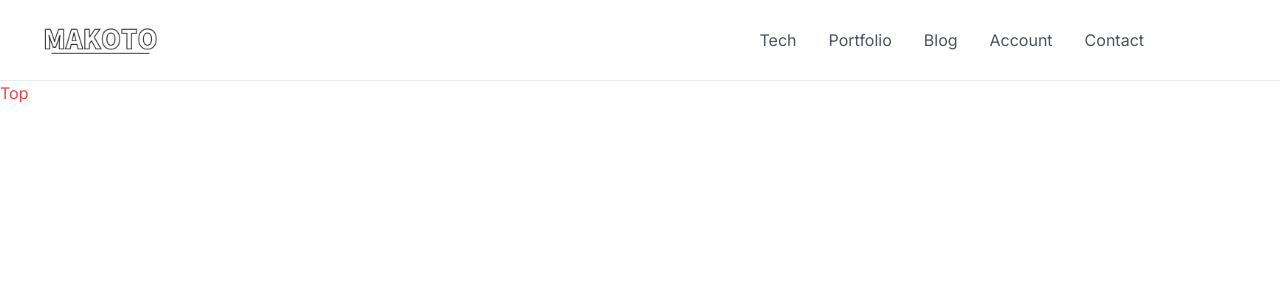
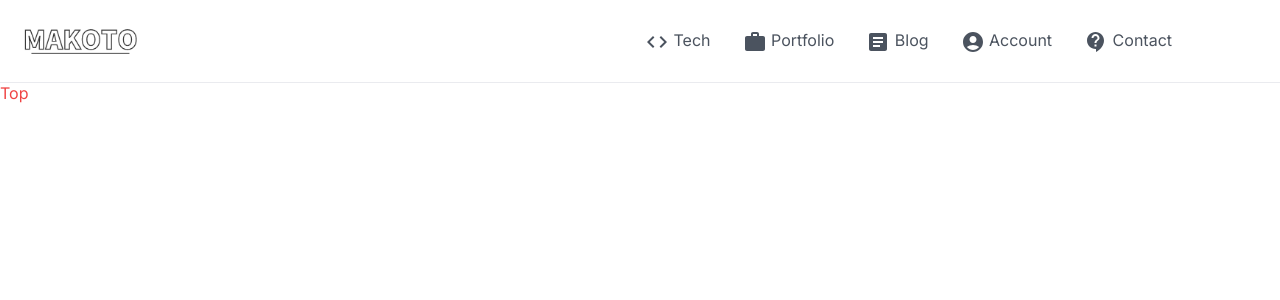
Before and after one commit to moat1/makotowebsite, a Next.js app: page / in a window 1280 px wide. Shown: the top 300 px of the page. Built offline with nearby package versions, Linux system fonts and the light colour scheme.

Commit message:
♻️ ヘッダーの修正

```diff
--- a/src/app/layout.tsx
+++ b/src/app/layout.tsx
@@ -1,8 +1,13 @@
 "use client";
 import "./globals.css";
 
+import AccountCircleIcon from "@mui/icons-material/AccountCircle";
+import ArticleIcon from "@mui/icons-material/Article";
 import CloseIcon from "@mui/icons-material/Close";
+import CodeIcon from "@mui/icons-material/Code";
+import ContactSupportIcon from "@mui/icons-material/ContactSupport";
 import MenuIcon from "@mui/icons-material/Menu";
+import WorkIcon from "@mui/icons-material/Work";
 import { Inter } from "next/font/google";
 import Image from "next/image";
 
@@ -22,18 +27,19 @@ const RootLayout = ({ children }: { children: React.ReactNode }) => {
   // ヘッダーメニューの情報
   type Props = {
     href: string;
+    icon: JSX.Element;
     pageName: string;
   }[];
 
   const HEADER_LINK: Props = [
-    { href: "tech", pageName: "Tech" },
-    { href: "portfolio", pageName: "Portfolio" },
-    { href: "blog", pageName: "Blog" },
-    { href: "account", pageName: "Account" },
-    { href: "contact", pageName: "Contact" },
+    { href: "tech", icon: <CodeIcon />, pageName: "Tech" },
+    { href: "portfolio", icon: <WorkIcon />, pageName: "Portfolio" },
+    { href: "blog", icon: <ArticleIcon />, pageName: "Blog" },
+    { href: "account", icon: <AccountCircleIcon />, pageName: "Account" },
+    { href: "contact", icon: <ContactSupportIcon />, pageName: "Contact" },
   ];
 
-  // ハンバーガーメニュー
+  // メニュー状態切り替え
   const toggle = () => {
     setHamburger((prevState) => !prevState);
   };
@@ -41,7 +47,7 @@ const RootLayout = ({ children }: { children: React.ReactNode }) => {
   return (
     <html lang="ja">
       <body className={inter.className}>
-        <header className="fixed left-0 top-0 z-20 flex w-full justify-between border-b-[1px] bg-white px-10 py-5 opacity-80">
+        <header className="fixed left-0 top-0 z-20 flex w-full justify-between border-b-[1px] bg-white py-5 pl-5 pr-3 opacity-80">
           {/* ロゴ */}
           <div className="flex">
             {hamburger === false ? (
@@ -55,15 +61,15 @@ const RootLayout = ({ children }: { children: React.ReactNode }) => {
             )}
           </div>
 
-          {/* 画面が768px以上の場合、ヘッダーにメニューを表示 */}
-          <div className="mx-20 flex max-md:hidden">
+          {/* 画面が920px以上の場合、ヘッダーにメニューを表示 */}
+          <div className="mx-20 flex max-pc:hidden">
             <ul className="m-auto flex">
               {HEADER_LINK.map((link) => {
                 return (
                   <li key={link.href}>
                     <Link href={link.href}>
-                      <div className="mx-2 p-2 text-gray-800 hover:text-blue-500">
-                        {link.pageName}
+                      <div className="mx-2 rounded-xl  p-2 text-gray-800 hover:text-blue-500 ">
+                        {link.icon} {link.pageName}
                       </div>
                     </Link>
                   </li>
@@ -72,12 +78,12 @@ const RootLayout = ({ children }: { children: React.ReactNode }) => {
             </ul>
           </div>
 
-          {/* 画面が768px未満の場合、ハンバーガーメニューを表示 */}
-          <div className="visible flex md:hidden" onClick={toggle}>
+          {/* 画面が920px未満の場合、ハンバーガーメニューを表示 */}
+          <div className="visible flex pc:hidden" onClick={toggle}>
             {hamburger ? (
-              <CloseIcon className="m-auto mx-2 h-10 w-10 rounded-3xl px-2 hover:bg-gray-100" />
+              <CloseIcon className="m-auto mx-2 h-10 w-10 rounded-3xl px-2 hover:bg-gray-200" />
             ) : (
-              <MenuIcon className="m-auto mx-2 h-10 w-10 rounded-3xl px-2 hover:bg-gray-100" />
+              <MenuIcon className="m-auto mx-2 h-10 w-10 rounded-3xl px-2 hover:bg-gray-200" />
             )}
           </div>
         </header>
@@ -85,13 +91,13 @@ const RootLayout = ({ children }: { children: React.ReactNode }) => {
         {/* ハンバーガーメニュークリック時に表示されるメニュー */}
         <div className="h-[81px]"></div>
         {hamburger ? (
-          <nav className="fixed top-0 z-10 h-[100vh] w-full bg-gray-100 pt-[81px] md:hidden">
+          <nav className="fixed top-0 z-10 h-[100vh] w-full bg-gray-200 pt-[81px] pc:hidden">
             <ul className="flex h-full flex-col p-[10vh] text-xl text-gray-700">
               {HEADER_LINK.map((link) => {
                 return (
                   <li key={link.href} className="m-auto hover:text-blue-500">
                     <Link href={link.href} onClick={toggle}>
-                      {link.pageName}
+                      {link.icon} {link.pageName}
                     </Link>
                   </li>
                 );
--- a/tailwind.config.js
+++ b/tailwind.config.js
@@ -1,18 +1,21 @@
 /** @type {import('tailwindcss').Config} */
 module.exports = {
   content: [
-    './src/pages/**/*.{js,ts,jsx,tsx,mdx}',
-    './src/components/**/*.{js,ts,jsx,tsx,mdx}',
-    './src/app/**/*.{js,ts,jsx,tsx,mdx}',
+    "./src/pages/**/*.{js,ts,jsx,tsx,mdx}",
+    "./src/components/**/*.{js,ts,jsx,tsx,mdx}",
+    "./src/app/**/*.{js,ts,jsx,tsx,mdx}",
   ],
   theme: {
     extend: {
       backgroundImage: {
-        'gradient-radial': 'radial-gradient(var(--tw-gradient-stops))',
-        'gradient-conic':
-          'conic-gradient(from 180deg at 50% 50%, var(--tw-gradient-stops))',
+        "gradient-radial": "radial-gradient(var(--tw-gradient-stops))",
+        "gradient-conic":
+          "conic-gradient(from 180deg at 50% 50%, var(--tw-gradient-stops))",
+      },
+      screens: {
+        pc: "920px",
       },
     },
   },
   plugins: [],
-}
+};
```
